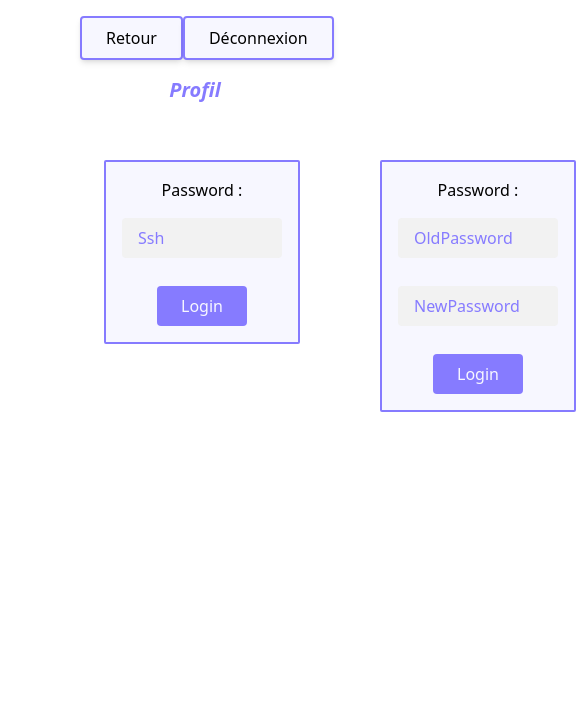
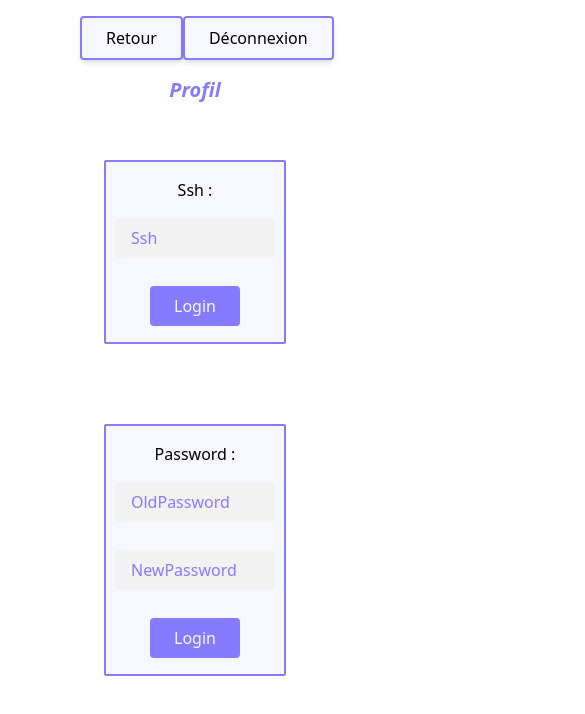
Before and after one commit to Zalerys/Projet-Cloud, a React (Create React App) app in the folder front/: page /profil in a window 390 px wide. Shown: the top 714 px of the page, 585 px wide, since content can reach past the window. Built offline with nearby package versions, Linux system fonts and the light colour scheme; sample sign-in values are in the browser's storage.

Commit message:
fix responsive create server page

```diff
--- a/front/src/components/CardSsh.tsx
+++ b/front/src/components/CardSsh.tsx
@@ -26,7 +26,7 @@
   }
   return (
     <div className="flex-col p-4 m-10 text-center border-2 rounded-sm felx bg-whiteViolet border-violet">
-      <div className="mb-4">Password :</div>
+      <div className="mb-4">Ssh :</div>
       <form className="flex flex-col items-center gap-7" action="post">
         <Input
           placeholder="Ssh"
--- a/front/src/containers/ProfilContent.tsx
+++ b/front/src/containers/ProfilContent.tsx
@@ -24,7 +24,7 @@
       <div className="text-center">
         <Title name="Profil" />
       </div>
-      <div className="flex ">
+      <div className="flex flex-col md:flex-row">
         <div className="flex-1">
           <CardSsh />
         </div>
--- a/front/src/layouts/CreateServeur.tsx
+++ b/front/src/layouts/CreateServeur.tsx
@@ -12,7 +12,7 @@
     }
   });
   return (
-    <div className="mx-16">
+    <div className="sm:mx-16">
       <CreateServeurContent />
     </div>
   );
```
